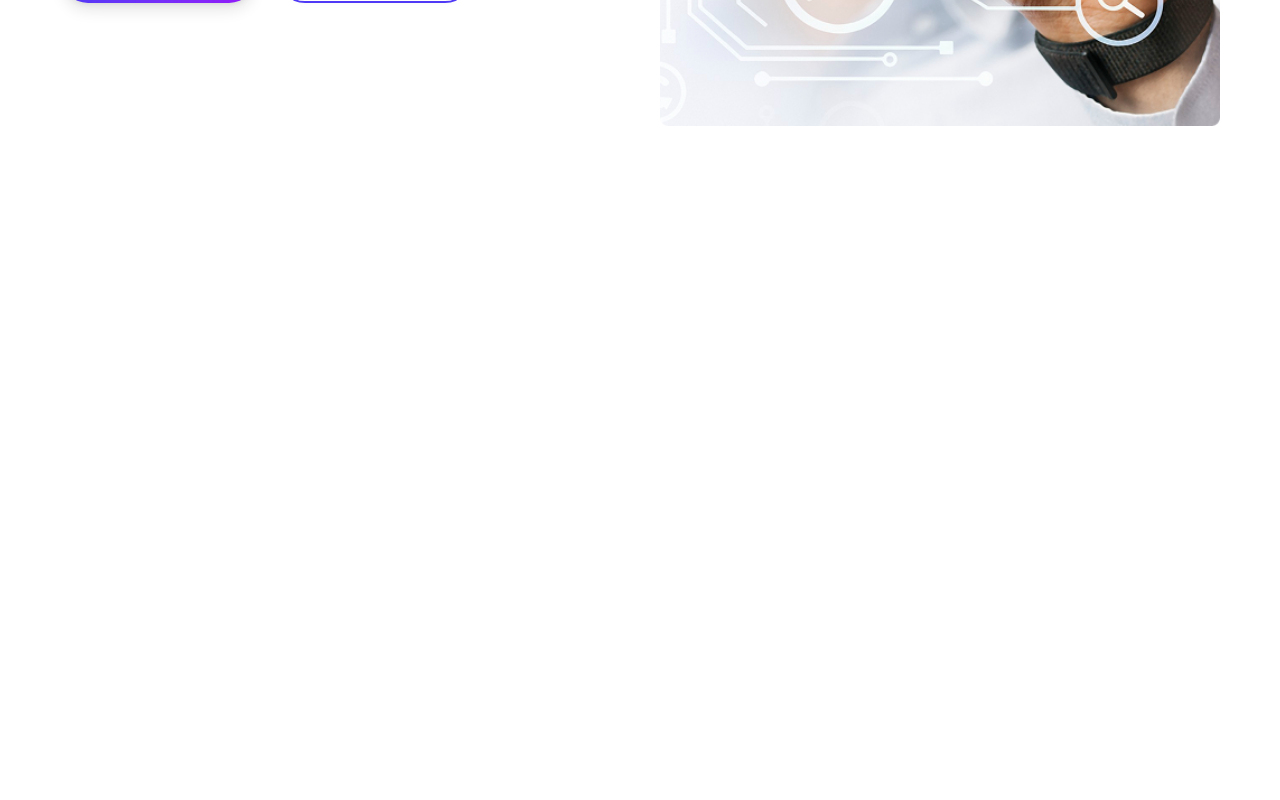
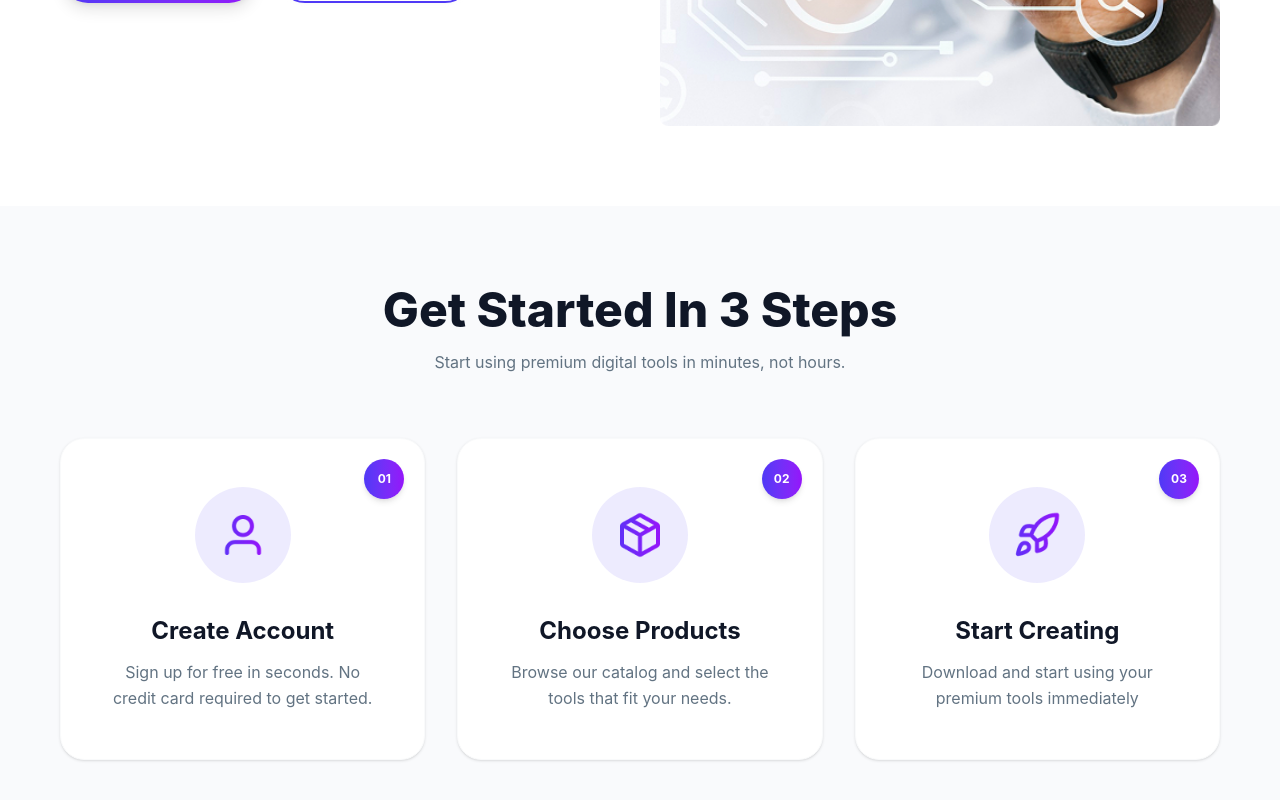
Before and after one commit to dhsuzon/digitools_project, a React (Vite) app: page / in a window 1280 px wide. Shown: the part 711-1511 px from the top of the page. Before the commit the page ends 917 px from the top, so only its background shows below. Built offline with nearby package versions, Linux system fonts and the light colour scheme.

Commit message:
create stepsection component

```diff
--- a/src/App.jsx
+++ b/src/App.jsx
@@ -2,6 +2,7 @@ import "./App.css";
 
 import Navbar from "./components/navbar/Navbar";
 import Banner from "./components/main/banner/Banner";
+import StepSection from "./components/main/stepsection/StepSection";
 
 
 const App=()=>{
@@ -9,6 +10,7 @@ const App=()=>{
     <>
       <Navbar />
       <Banner/>
+      <StepSection/>
 
     </>
   );
--- a/src/components/main/stepsection/StepSection.jsx
+++ b/src/components/main/stepsection/StepSection.jsx
@@ -0,0 +1,52 @@
+import { StepData } from "../../../staticdata/StepData.js";
+
+const StepSection = () => {
+  return (
+    <div className="bg-[#F9FAFC] w-full py-20">
+      {/* মেইন কন্টেইনার: যা সব সেকশনের জন্য সেম রাখা হয়েছে */}
+      <div className="max-w-7xl mx-auto px-6 md:px-15">
+        <div className="text-center">
+          <h2 className="text-5xl font-extrabold text-[#101727] mb-4">
+            Get Started In 3 Steps
+          </h2>
+          <p className="font-normal text-base text-[#627382] mb-16">
+            Start using premium digital tools in minutes, not hours.
+          </p>
+
+          <div className="grid grid-cols-1 md:grid-cols-2 lg:grid-cols-3 gap-8 justify-items-center">
+            {StepData.map((step) => (
+              <div
+                key={step.id}
+                className="relative flex flex-col items-center w-full max-w-95 bg-white shadow-sm rounded-3xl py-12 px-6 border border-gray-50 hover:shadow-md transition-shadow duration-300"
+              >
+                <div className="absolute top-5 right-5 bg-linear-to-r from-[#4F39F6] to-[#9514FA] text-white text-xs font-bold w-10 h-10 rounded-full flex justify-center items-center shadow-md">
+                  {step.stepCardNum}
+                </div>
+
+                <div className="mb-8">
+                  <div className="w-24 h-24 rounded-full bg-[#4F39F6]/10 flex items-center justify-center">
+                    <img
+                      src={step.icon}
+                      alt={step.title}
+                      className="w-12 h-12 object-contain"
+                    />
+                  </div>
+                </div>
+
+                <h3 className="text-2xl font-bold text-[#101727] mb-3">
+                  {step.title}
+                </h3>
+
+                <p className="text-[#627382] font-normal text-base leading-relaxed max-w-65 mx-auto">
+                  {step.description}
+                </p>
+              </div>
+            ))}
+          </div>
+        </div>
+      </div>
+    </div>
+  );
+};
+
+export default StepSection;
```
